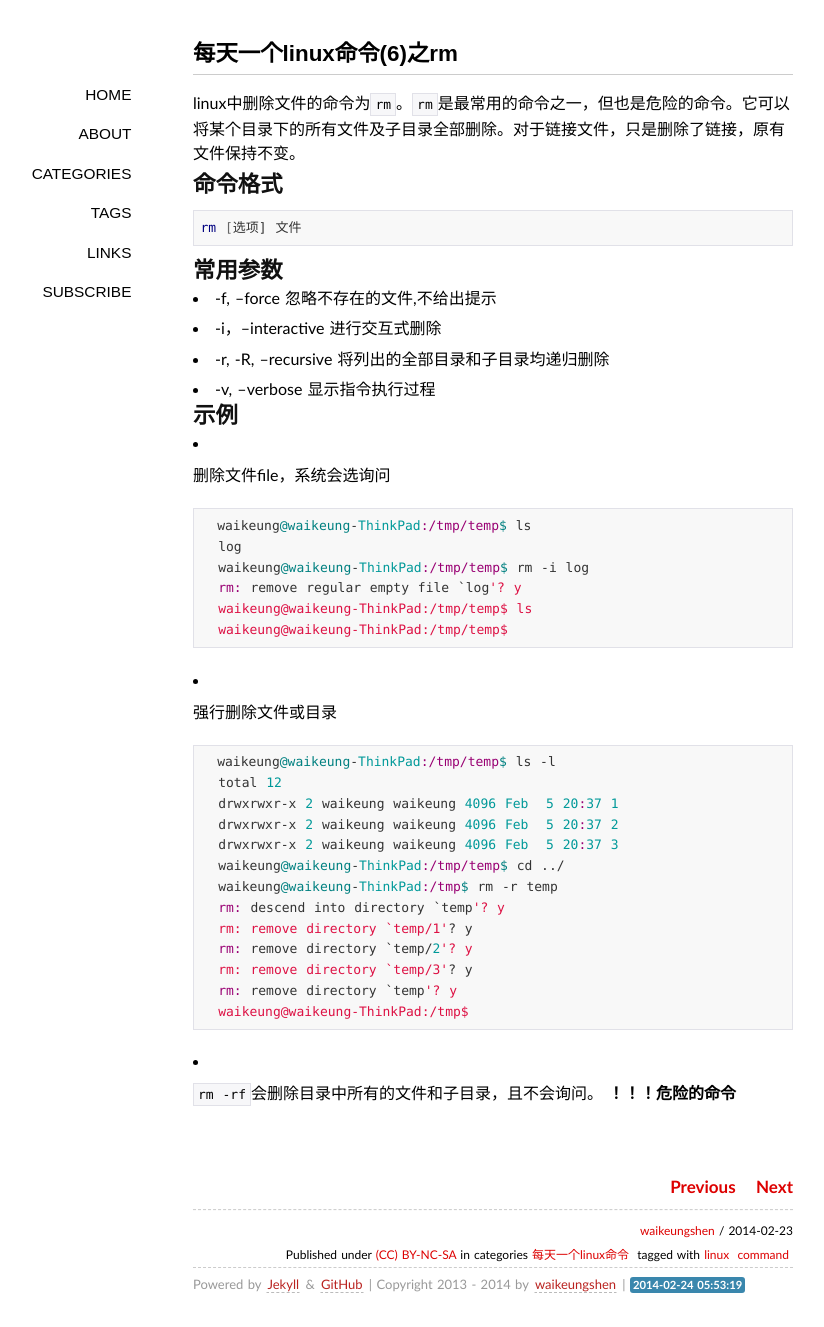
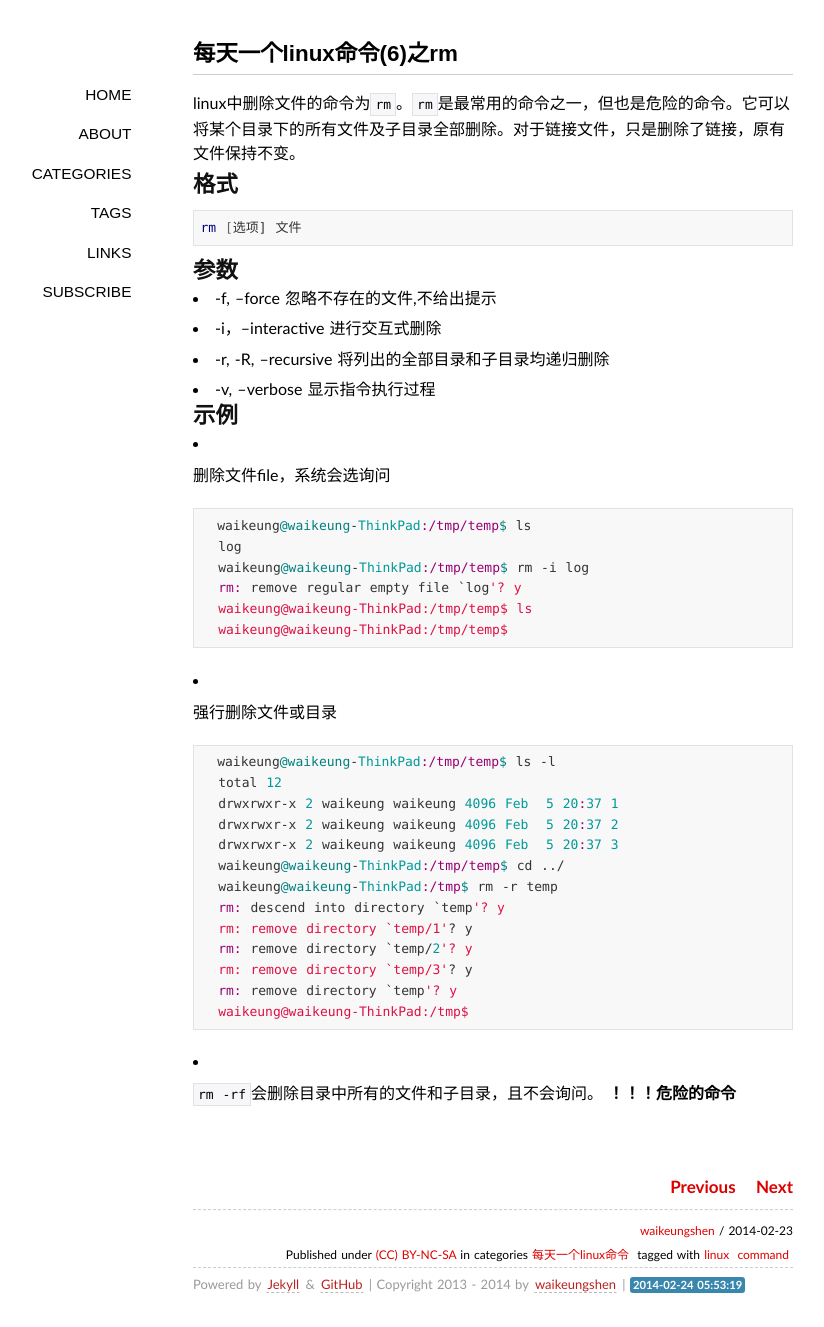
Before and after one commit to AndroidInternal/waikeung.github.com, a Jekyll site: the page built from _posts/2014-02-23-linux_rm.md, in a window 1280 px wide. Shown: the whole page, without its empty margins (147-971 px from the left). Built offline with Jekyll 4.4.1, drawn with Linux system fonts in a browser that asks for light colours; some web fonts are replaced; Markdown is read by kramdown in place of the engine named in the settings.

Commit message:
update linux rm

````diff
--- a/_posts/2014-02-23-linux_rm.md
+++ b/_posts/2014-02-23-linux_rm.md
@@ -8,11 +8,11 @@ tags: [linux, command]
 
 linux中删除文件的命令为`rm`。`rm`是最常用的命令之一，但也是危险的命令。它可以将某个目录下的所有文件及子目录全部删除。对于链接文件，只是删除了链接，原有文件保持不变。
 
-##命令格式
+##格式
 ```sh
 rm [选项] 文件
 ```
-##常用参数
+##参数
 
 * -f, --force
       忽略不存在的文件,不给出提示
````
